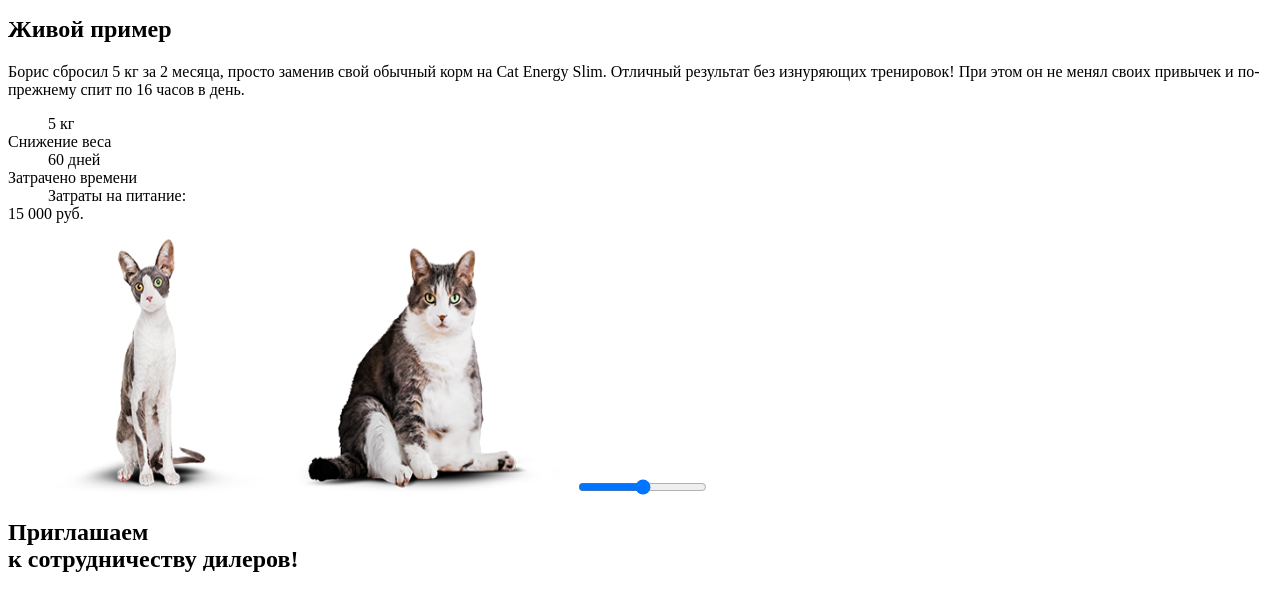
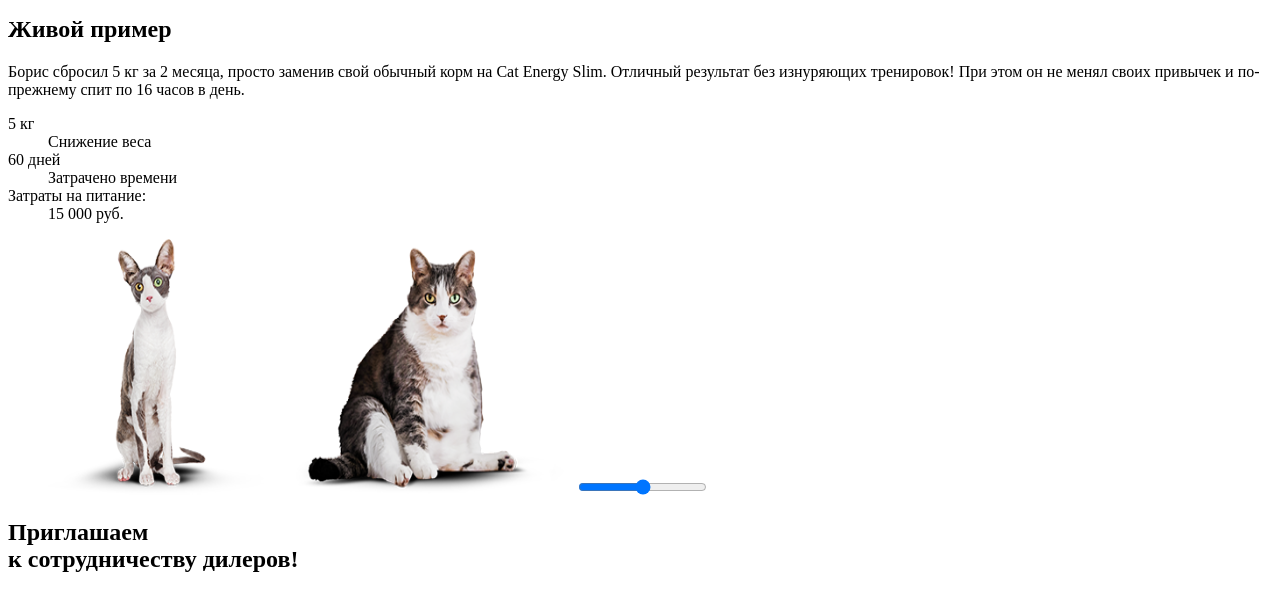
Before and after one commit to misha90056/2408829-cat-energy-1, a website: page source/index.html in a window 1280 px wide. Shown: the part 1256-1846 px from the top of the page. Drawn offline with Linux system fonts and the light colour scheme.

Commit message:
Update index.html

```diff
--- a/source/index.html
+++ b/source/index.html
@@ -151,18 +151,18 @@
 
             <dl class="story__data-list">
                 <div class="story__data-item data-item">
-                    <dd class="data-item__data">5 кг</dd>
-                    <dt class="data-item__title">Снижение веса</dt>
+                    <dt class="data-item__data">5 кг</dt>
+                    <dd class="data-item__title">Снижение веса</dd>
                 </div>
 
                 <div class="story__data-item data-item">
-                    <dd class="data-item__data">60 дней</dd>
-                    <dt class="data-item__title">Затрачено времени</dt>
+                    <dt class="data-item__data">60 дней</dt>
+                    <dd class="data-item__title">Затрачено времени</dd>
                 </div>
 
                 <div class="story__data-result data-result">
-                    <dd class="data-result__title">Затраты на питание:</dd>
-                    <dt class="data-result__data">15 000 руб.</dt>
+                    <dt class="data-result__title">Затраты на питание:</dt>
+                    <dd class="data-result__data">15 000 руб.</dd>
                 </div>
             </dl>
 
```
